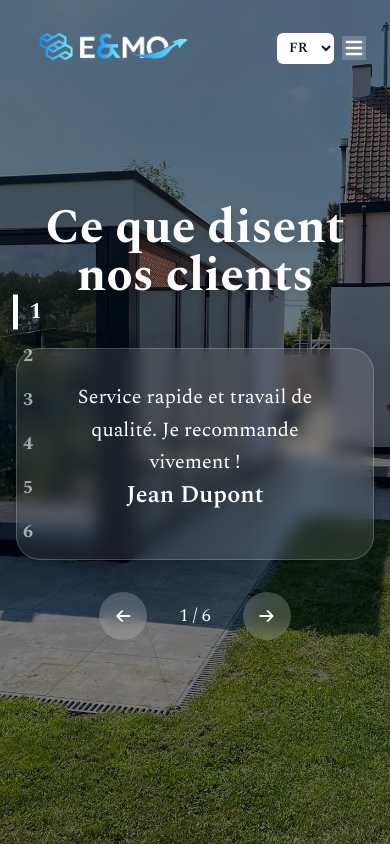
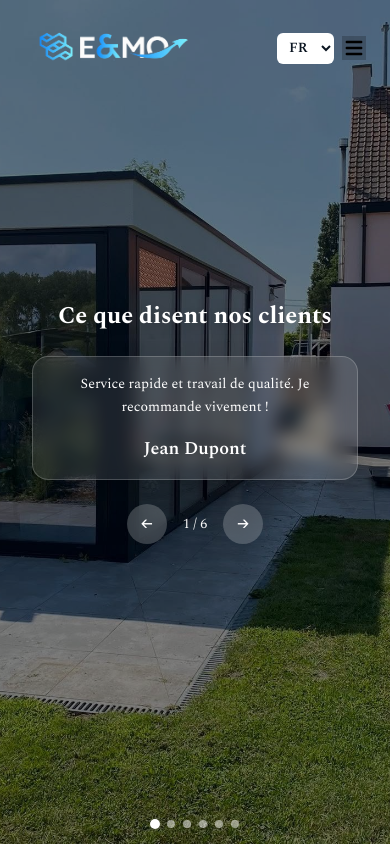
Before and after one commit to MohamedTealeb/E-MO, a Next.js app: page /fr/testimonials in a window 390 px wide. Built offline with nearby package versions, Linux system fonts and the light colour scheme.

Commit message:
responsive

```diff
--- a/components/Sections/Testmonials.jsx
+++ b/components/Sections/Testmonials.jsx
@@ -17,24 +17,38 @@ const Testmonials = ({ t }) => {
   const currentItem = items[currentIndex];
 
   return (
-    <section className="relative min-h-screen flex items-center justify-center overflow-hidden">
-      {/* عمود الأرقام */}
-      <div className="fixed left-0 top-0 h-full flex flex-col items-center justify-center z-20 px-4 select-none">
-        <div className="flex flex-col gap-4">
+    <section className="relative min-h-screen flex items-center justify-center overflow-hidden px-4 sm:px-6 lg:px-8">
+      {/* عمود الأرقام - مخفي في الموبايل، ظاهر في التابلت والكمبيوتر */}
+      <div className="hidden sm:flex fixed left-0 top-0 h-full flex-col items-center justify-center z-20 px-2 lg:px-4 select-none">
+        <div className="flex flex-col gap-2 lg:gap-4">
           {items.map((_, idx) => (
             <button
               key={idx}
               onClick={() => setCurrentIndex(idx)}
-              className={`text-white text-lg font-bold transition-all duration-200 focus:outline-none ${
+              className={`text-white text-sm lg:text-lg font-bold transition-all duration-200 focus:outline-none ${
                 idx === currentIndex ? 'scale-125 border-l-4 border-white pl-2' : 'opacity-60 hover:opacity-100'
               }`}
-              style={{ minWidth: 24 }}
+              style={{ minWidth: 20 }}
             >
               {idx + 1}
             </button>
           ))}
         </div>
       </div>
+
+      {/* مؤشرات النقاط للموبايل */}
+      <div className="sm:hidden fixed bottom-4 left-1/2 transform -translate-x-1/2 z-20 flex gap-2">
+        {items.map((_, idx) => (
+          <button
+            key={idx}
+            onClick={() => setCurrentIndex(idx)}
+            className={`w-2 h-2 rounded-full transition-all duration-200 ${
+              idx === currentIndex ? 'bg-white scale-125' : 'bg-white/50'
+            }`}
+          />
+        ))}
+      </div>
+
       {/* خلفية الصورة */}
       <div
         className="fixed inset-0 w-full h-full z-0"
@@ -49,33 +63,39 @@ const Testmonials = ({ t }) => {
       <div className="fixed inset-0 w-full h-full z-0 bg-black/50" />
 
       {/* المحتوى */}
-      <div className="relative z-10 text-center px-4 max-w-4xl mx-auto">
-        <h2 className="text-5xl font-bold text-white mb-12 text-center drop-shadow-lg">{title}</h2>
+      <div className="relative z-10 text-center px-2 sm:px-4 max-w-4xl mx-auto w-full">
+        <h2 className="text-2xl sm:text-3xl md:text-4xl lg:text-5xl font-bold text-white mb-6 sm:mb-8 lg:mb-12 text-center drop-shadow-lg">
+          {title}
+        </h2>
 
         {/* البطاقة الرئيسية */}
-        <div className="bg-white/10 backdrop-blur-sm rounded-3xl p-8 border border-white/20 shadow-2xl">
-          <div className="text-white text-center text-xl leading-relaxed">{currentItem.text}</div>
-          <div className="text-2xl font-semibold text-white mb-4">{currentItem.name}</div>
+        <div className="bg-white/10 backdrop-blur-sm rounded-2xl sm:rounded-3xl p-4 sm:p-6 lg:p-8 border border-white/20 shadow-2xl mx-2 sm:mx-4">
+          <div className="text-white text-center text-sm sm:text-base md:text-lg lg:text-xl leading-relaxed mb-4 sm:mb-6">
+            {currentItem.text}
+          </div>
+          <div className="text-lg sm:text-xl md:text-2xl font-semibold text-white">
+            {currentItem.name}
+          </div>
         </div>
 
         {/* الأسهم */}
-        <div className="flex justify-center items-center gap-8 mt-8">
+        <div className="flex justify-center items-center gap-4 sm:gap-6 lg:gap-8 mt-6 sm:mt-8">
           <button
             onClick={prevTestimonial}
-            className="w-12 h-12 bg-white/20 hover:bg-white/30 rounded-full flex items-center justify-center transition-all duration-300 backdrop-blur-sm"
+            className="w-10 h-10 sm:w-12 sm:h-12 bg-white/20 hover:bg-white/30 rounded-full flex items-center justify-center transition-all duration-300 backdrop-blur-sm"
           >
-            <span className="text-white text-2xl">←</span>
+            <span className="text-white text-lg sm:text-2xl">←</span>
           </button>
 
-          <div className="text-white text-lg">
+          <div className="text-white text-sm sm:text-base lg:text-lg">
             {currentIndex + 1} / {items.length}
           </div>
 
           <button
             onClick={nextTestimonial}
-            className="w-12 h-12 bg-white/20 hover:bg-white/30 rounded-full flex items-center justify-center transition-all duration-300 backdrop-blur-sm"
+            className="w-10 h-10 sm:w-12 sm:h-12 bg-white/20 hover:bg-white/30 rounded-full flex items-center justify-center transition-all duration-300 backdrop-blur-sm"
           >
-            <span className="text-white text-2xl">→</span>
+            <span className="text-white text-lg sm:text-2xl">→</span>
           </button>
         </div>
       </div>
--- a/components/shared/Navbar.jsx
+++ b/components/shared/Navbar.jsx
@@ -65,7 +65,7 @@ const Navbar = ({ forceDarkText = false }) => {
     <header
       className={`fixed top-0 left-0 w-full z-50 px-6 py-4 flex items-center justify-between transition-all duration-300 ${
         (forceDarkText || scrolled)
-          ? "bg-white text-[#1A3C57] shadow-md"
+          ? "bg-white text-black shadow-md"
           : "bg-transparent text-white"
       }`}
     >
@@ -74,15 +74,17 @@ const Navbar = ({ forceDarkText = false }) => {
       </h1>
 
       <nav
-        className={`hidden md:flex items-center gap-6 py-2 px-4 border bg-white/30 rounded-full transition-all duration-300 ${
-          (forceDarkText || scrolled) ? "border-[#1A3C57]" : "border-white"
+        className={`hidden md:flex items-center gap-6 py-2 px-4 border bg-black/30 rounded-full transition-all duration-300 ${
+          (forceDarkText || scrolled) ? "border-black" : "border-white"
         }`}
       >
         {navItems.map((item) => (
           <Link
             key={item.href}
             href={item.href}
-            className={`hover:text-secondary transition-colors font-semibold `}
+            className={`hover:text-secondary transition-colors font-semibold ${
+              (forceDarkText || scrolled) ? "text-black" : "text-white"
+            }`}
           >
             {item.label}
           </Link>
@@ -95,7 +97,7 @@ const Navbar = ({ forceDarkText = false }) => {
           onChange={handleLocaleChange}
           className={`font-semibold text-sm px-4 py-2 rounded-md cursor-pointer outline-none transition-all ${
             (forceDarkText || scrolled)
-              ? "bg-white/30 text-[#1A3C57] border border-[#1A3C57]"
+              ? "bg-white/30 text-black border border-black"
               : "bg-white/30 text-white border border-white"
           }`}
         >
@@ -110,7 +112,7 @@ const Navbar = ({ forceDarkText = false }) => {
           value={locale}
           onChange={handleLocaleChange}
           className={`text-sm px-2 py-1 rounded-md cursor-pointer outline-none font-semibold ${
-            (forceDarkText || scrolled) ? "bg-white text-[#1A3C57]" : "bg-white text-main"
+            (forceDarkText || scrolled) ? "bg-white text-black" : "bg-white text-main"
           }`}
         >
           <option value="fr">FR</option>
@@ -120,7 +122,7 @@ const Navbar = ({ forceDarkText = false }) => {
           <SheetTrigger asChild>
             <button
               className={`p-0 cursor-pointer ${
-                (forceDarkText || scrolled) ? "text-black bg-white/20" : "text-white bg-white/20"
+                (forceDarkText || scrolled) ? "text-black bg-black/20" : "text-black bg-black/20"
               }`}
             >
               <HiMenu className="h-6 w-6" />
```
